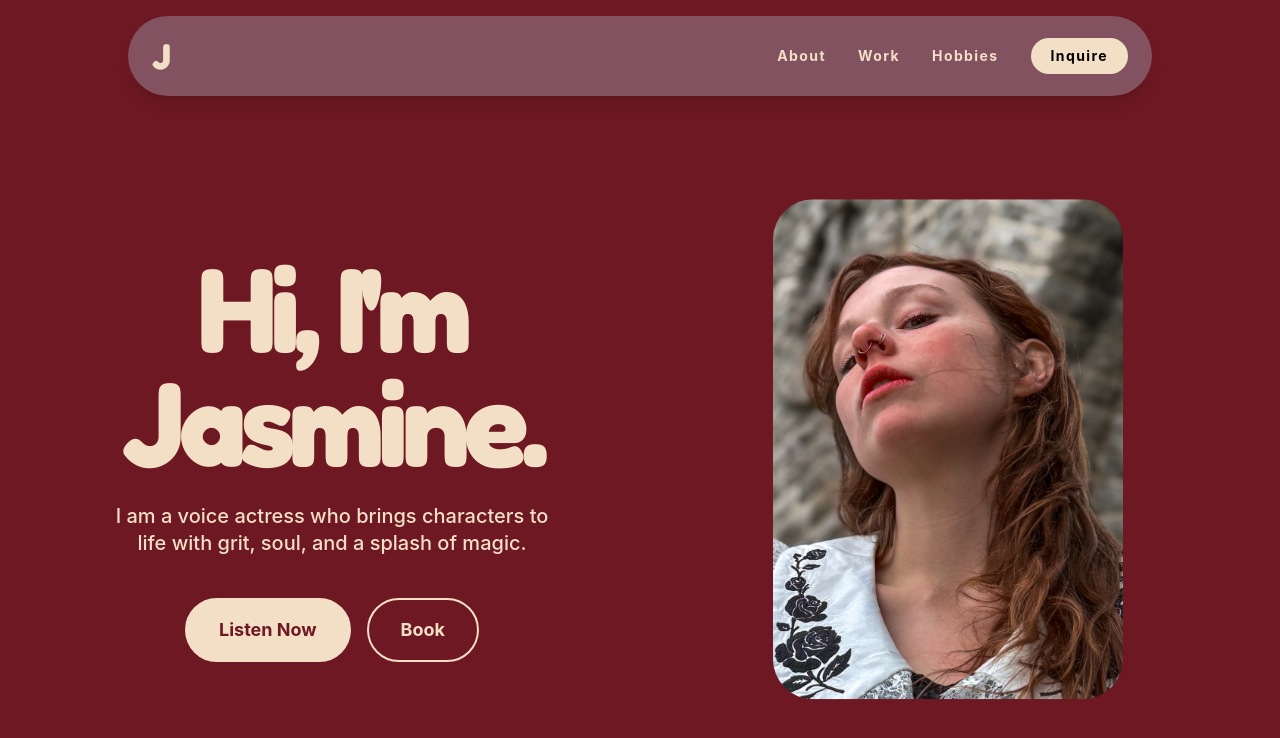
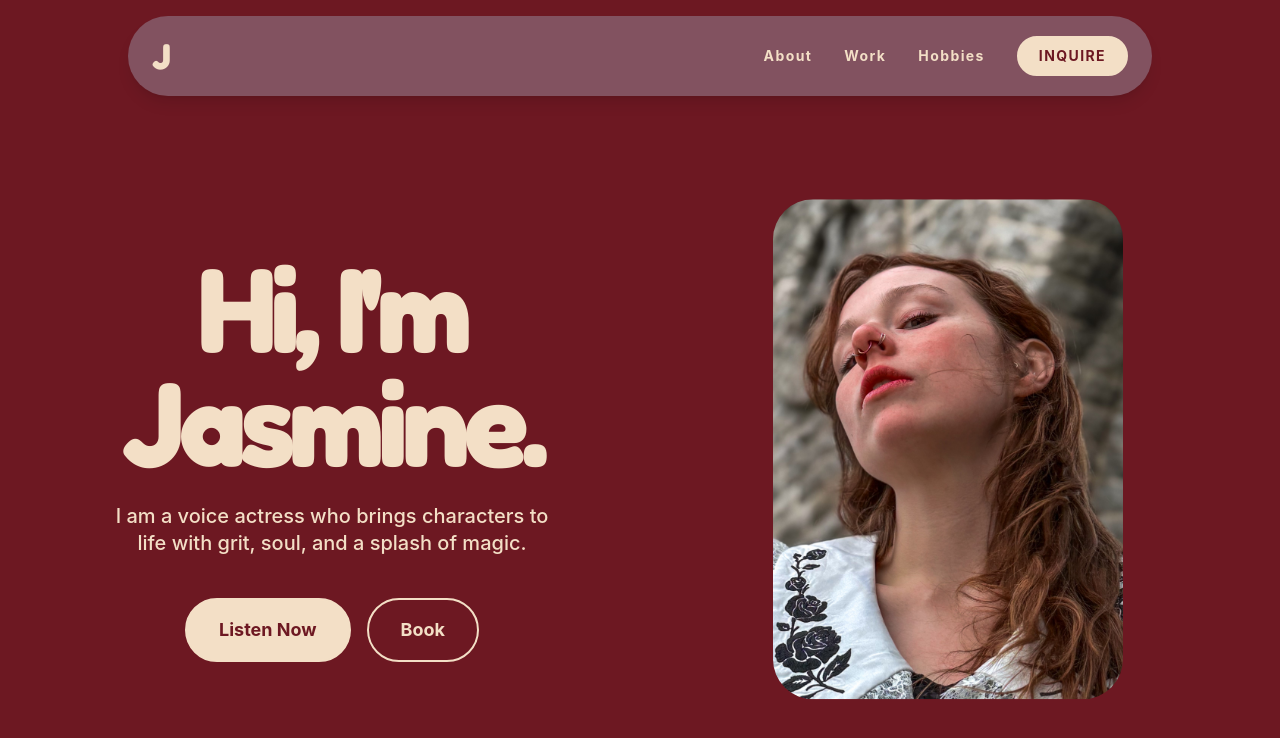
Before and after one commit to dchang1031/Jasmine-site, a React (Vite) app: page / in a window 1280 px wide. Shown: the top 738 px of the page. Built offline with nearby package versions, Linux system fonts and the light colour scheme.

Commit message:
Use FillButton for Inquire CTA in navbar

```diff
--- a/src/components/Navbar.tsx
+++ b/src/components/Navbar.tsx
@@ -1,5 +1,6 @@
 import React, { useState } from 'react';
 import { Menu, X } from 'lucide-react';
+import { FillButton } from './FillButton';
 
 interface NavbarProps {
   onDirectBooking: () => void;
@@ -11,17 +12,15 @@ export const Navbar: React.FC<NavbarProps> = ({ onDirectBooking, onNavigate }) =
 
   return (
     <header className="fixed top-4 left-0 right-0 z-50 mx-4 bg-[#825260] rounded-full shadow-lg max-w-[1024px] mx-auto">
-      <div className="px-6 h-20 flex items-center justify-between">
-        {/* Brand */}
+      <div className="px-6 h-16 md:h-20 flex items-center justify-between">
         <button
           type="button"
           onClick={() => onNavigate('hero')}
-          className="font-display text-4xl font-black text-[#f3dfc6]"
+          className="font-display text-3xl md:text-4xl font-black text-[#f3dfc6]"
         >
           J
         </button>
 
-        {/* Navigation */}
         <nav className="hidden md:flex items-center gap-8 text-sm font-bold uppercase tracking-widest text-[#f3dfc6]">
           <button type="button" onClick={() => onNavigate('about')} className="hover:text-gray-200">
             About
@@ -32,30 +31,29 @@ export const Navbar: React.FC<NavbarProps> = ({ onDirectBooking, onNavigate }) =
           <button type="button" onClick={() => onNavigate('hobbies')} className="hover:text-gray-200">
             Hobbies
           </button>
-          <button
-            type="button"
+          <FillButton
+            variant="solid"
             onClick={onDirectBooking}
-            className="bg-[#f3dfc6] text-black px-5 py-2 hover:bg-gray-200 rounded-full"
+            className="!px-5 !py-2 !text-sm !font-bold uppercase tracking-widest"
           >
             Inquire
-          </button>
+          </FillButton>
         </nav>
 
-        {/* Mobile toggle */}
         <button
           type="button"
           className="md:hidden"
           onClick={() => setMobileMenuOpen(!mobileMenuOpen)}
+          aria-label="Menu"
         >
           {mobileMenuOpen ? (
-            <X className="w-8 h-8 text-[#f3dfc6]" />
+            <X className="w-7 h-7 text-[#f3dfc6]" />
           ) : (
-            <Menu className="w-8 h-8 text-[#f3dfc6]" />
+            <Menu className="w-7 h-7 text-[#f3dfc6]" />
           )}
         </button>
       </div>
 
-      {/* Mobile menu */}
       {mobileMenuOpen && (
         <div className="md:hidden px-6 pb-6 flex flex-col gap-4 text-[#f3dfc6] font-bold uppercase tracking-widest">
           <button
@@ -85,16 +83,16 @@ export const Navbar: React.FC<NavbarProps> = ({ onDirectBooking, onNavigate }) =
           >
             Hobbies
           </button>
-          <button
-            type="button"
+          <FillButton
+            variant="solid"
             onClick={() => {
               onDirectBooking();
               setMobileMenuOpen(false);
             }}
-            className="bg-[#f3dfc6] text-black px-5 py-2 rounded-full w-fit"
+            className="!px-5 !py-2 !text-sm w-fit"
           >
             Inquire
-          </button>
+          </FillButton>
         </div>
       )}
     </header>
```
